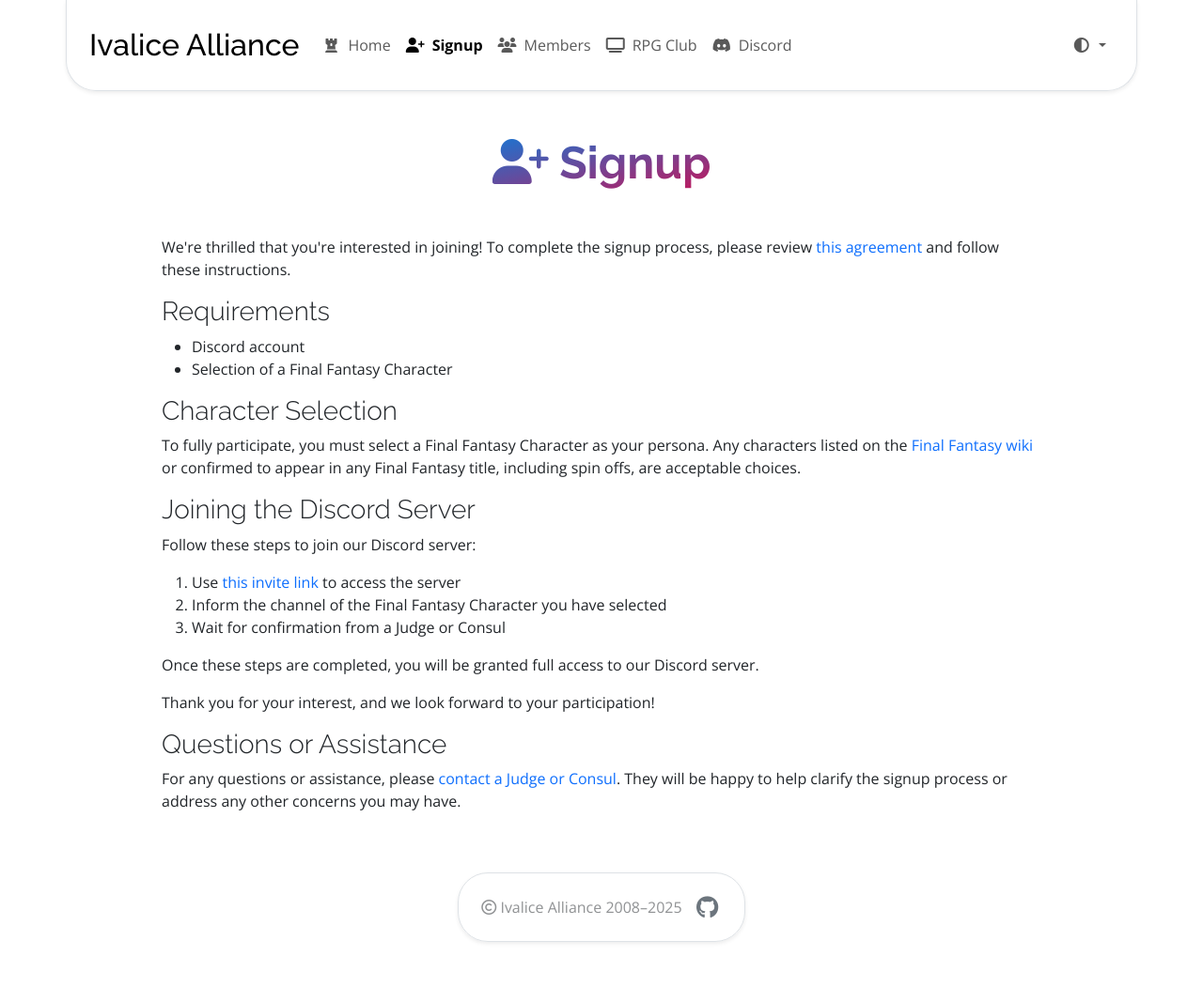
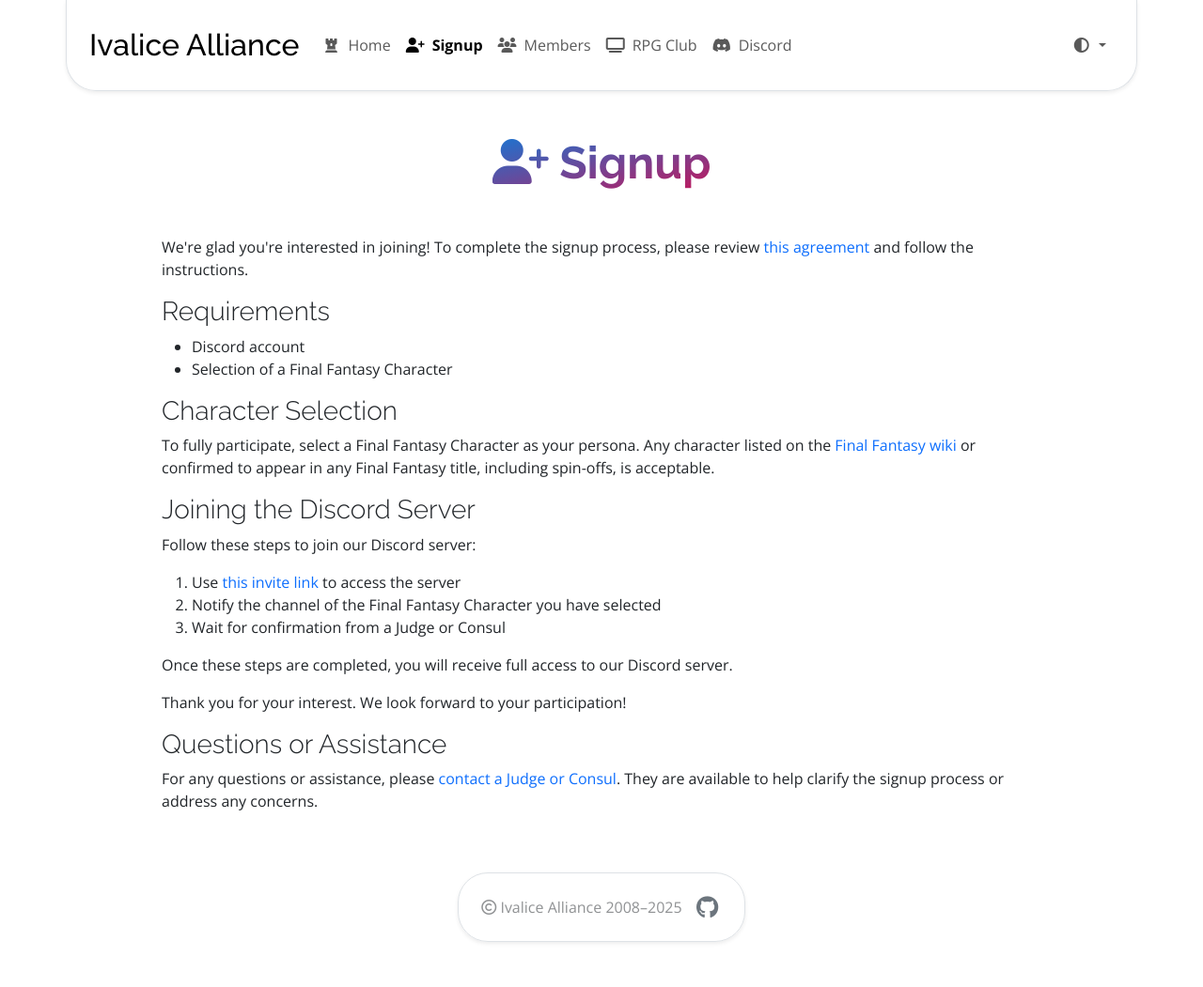
Before and after one commit to ivalicealliance/web-v4, a Jekyll site: the page built from signup.html, in a window 1280 px wide. Shown: the whole page at 94% size. Built offline with Jekyll 4.4.1, drawn with Linux system fonts in a browser that asks for light colours; nearby versions of some CDN libraries.

Commit message:
Enhance clarity and engagement in signup.html by refining language and structure

```diff
--- a/signup.html
+++ b/signup.html
@@ -6,8 +6,8 @@ icon: signup
 ---
 
 <p>
-  We're thrilled that you're interested in joining! To complete the signup process, please review <a
-    href="{{ site.baseurl }}{% link agreement.html %}" class="text-decoration-none">this agreement</a> and follow these
+  We're glad you're interested in joining! To complete the signup process, please review <a
+    href="{{ site.baseurl }}{% link agreement.html %}" class="text-decoration-none">this agreement</a> and follow the
   instructions.
 </p>
 <h3 class="fw-light">Requirements</h3>
@@ -15,35 +15,30 @@ icon: signup
   <li>Discord account</li>
   <li>Selection of a Final Fantasy Character</li>
 </ul>
-<h3 class="fw-light">
-  Character Selection
-</h3>
+<h3 class="fw-light">Character Selection</h3>
 <p>
-  To fully participate, you must select a Final Fantasy Character as your persona. Any characters
-  listed on the <a href="https://finalfantasy.fandom.com/wiki/Category:Character_lists"
-    class="text-decoration-none">Final Fantasy wiki</a> or confirmed to appear in any Final Fantasy title, including
-  spin offs, are acceptable choices.
+  To fully participate, select a Final Fantasy Character as your persona. Any character listed on the <a
+    href="https://finalfantasy.fandom.com/wiki/Category:Character_lists" class="text-decoration-none">Final Fantasy
+    wiki</a> or confirmed to appear in any Final Fantasy title, including spin-offs, is acceptable.
 </p>
-<h3 class="fw-light">
-  Joining the Discord Server
-</h3>
+<h3 class="fw-light">Joining the Discord Server</h3>
 <p>
   Follow these steps to join our Discord server:
 </p>
 <ol>
   <li>Use <a href="{{ site.discord }}" class="text-decoration-none">this invite link</a> to access the server</li>
-  <li>Inform the channel of the Final Fantasy Character you have selected</li>
+  <li>Notify the channel of the Final Fantasy Character you have selected</li>
   <li>Wait for confirmation from a Judge or Consul</li>
 </ol>
 <p>
-  Once these steps are completed, you will be granted full access to our Discord server.
+  Once these steps are completed, you will receive full access to our Discord server.
 </p>
 <p>
-  Thank you for your interest, and we look forward to your participation!
+  Thank you for your interest. We look forward to your participation!
 </p>
 <h3 class="fw-light">Questions or Assistance</h3>
 <p>
   For any questions or assistance, please <a href="{{ site.baseurl }}{% link members.html %}"
-    class="text-decoration-none">contact a Judge or Consul</a>. They will be happy to help clarify the signup
-  process or address any other concerns you may have.
+    class="text-decoration-none">contact a Judge or Consul</a>. They are available to help clarify the signup process or
+  address any concerns.
 </p>
```
